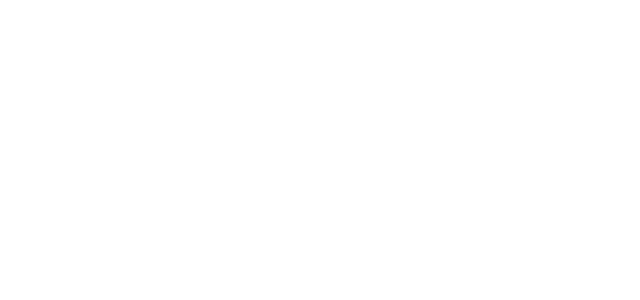
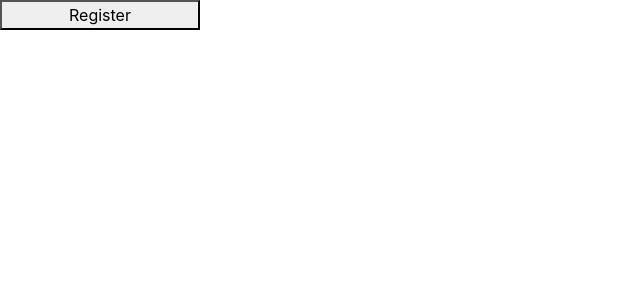
Before and after one commit to ganesh1128/reactN_task, a React (Create React App) app: page / in a window 1280 px wide. Shown: the top 300 px of the page, without its empty margins (0-640 px from the left). Built offline with nearby package versions, Linux system fonts and the light colour scheme.

Commit message:
Update App.js

```diff
--- a/src/App.js
+++ b/src/App.js
@@ -2,7 +2,8 @@
 import {
   BrowserRouter as Router,
   Switch,
-  Route
+  Route,
+  Link
 } from "react-router-dom";
 import "./App.css";
 import Login from "./Login";
@@ -14,6 +15,8 @@
   return (
     <>
   <Router>
+    <Link to="/register"><button style={{width:"200px"}}>Register</button></Link>
+
   <Switch>
           <Route path="/todo">
             <Todo />
```
